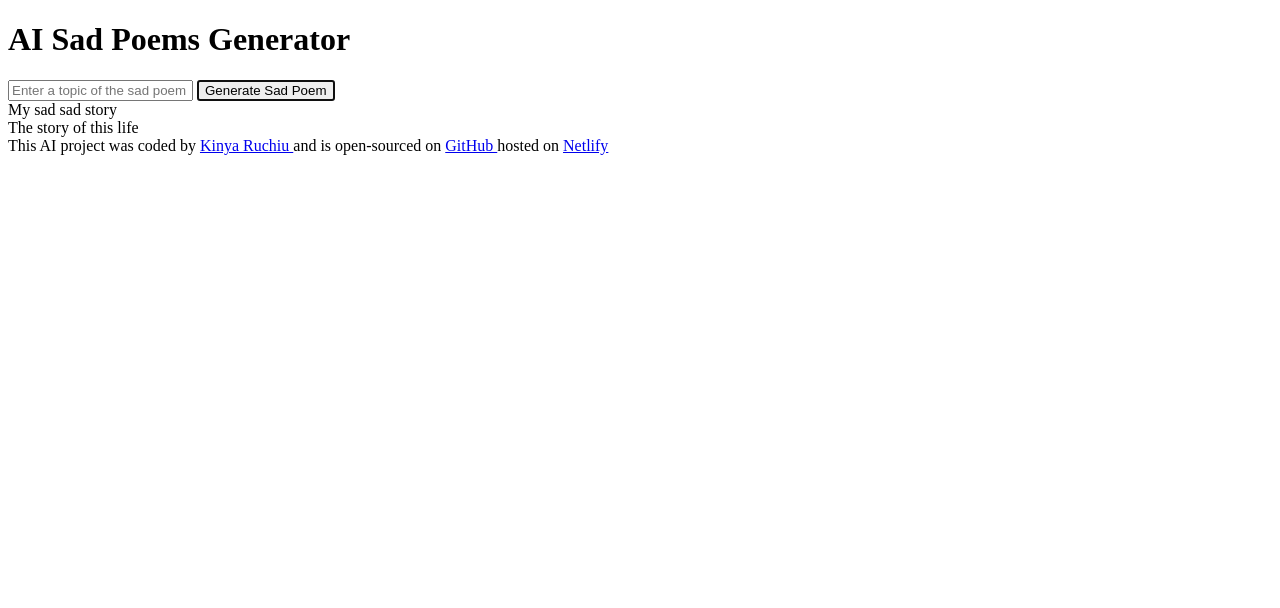
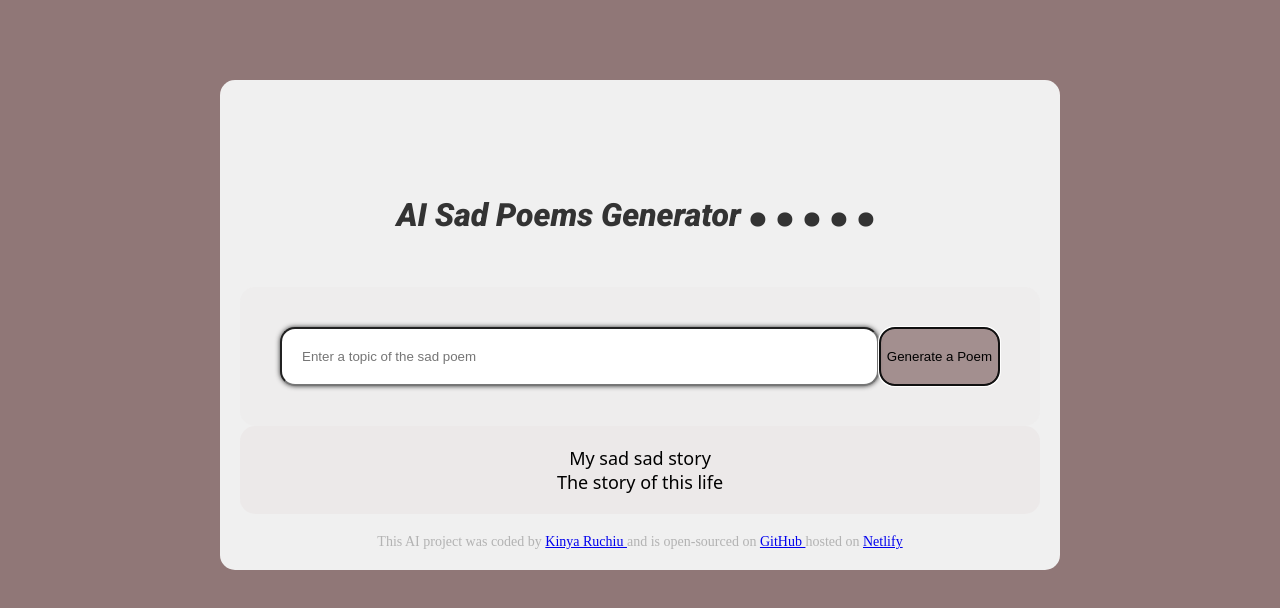
Before and after one commit to Rizikikinya/sadlife-poems-generator, a plain HTML site: page index.html in a window 1280 px wide. Drawn offline with Linux system fonts and the light colour scheme; a script that the page names is missing; a web font is replaced by a local one.

Commit message:
updated css
Styled all the elements in my css

```diff
--- a/index.html
+++ b/index.html
@@ -2,13 +2,22 @@
 <html lang="en">
   <head>
     <meta charset="UTF-8" />
+    <link rel="preconnect" href="https://fonts.googleapis.com" />
+    <link rel="preconnect" href="https://fonts.gstatic.com" crossorigin />
+    <link
+      href="https://fonts.googleapis.com/css2?family=Bungee+Spice&family=Poetsen+One&family=Roboto:ital,wght@0,100..900;1,100..900&family=Special+Gothic+Expanded+One&family=Tagesschrift&display=swap"
+      rel="stylesheet"
+    />
     <meta name="viewport" content="width=device-width, initial-scale=1.0" />
     <title>AI Sad Poems Generator</title>
-    <link rel="stylesheet" href="styles.css" />
+    <link rel="stylesheet" href="style.css" />
   </head>
   <body>
+    <div class="container">
       <head>
-      <h1>AI Sad Poems Generator</h1>
+        <h1>
+         <span style="font-size: 48; font-weight: bolder;"> AI Sad Poems Generator</span> <span style="font-size: 96px;">.<span style="font-size: 46;">.</span><span style="font-size: 66;">.</span><span style="font-size:86;">.</span><span style="font-size: 106;">.</span>
+        </h1>
       </head>
       <main>
         <form action="">
@@ -22,8 +31,9 @@
             id="sad-poem-submit"
             autofocus
             required
-          value="Generate Sad Poem"
+            value="Generate a Poem"
           />
+          </form>
           <div id="sad-poem-result">
             My sad sad story
             <br />
@@ -34,7 +44,8 @@
 
       <footer>
         This AI project was coded by
-      <a href="https://github.com/Rizikikinya" target="_blank"> Kinya Ruchiu </a
+        <a href="https://github.com/Rizikikinya" target="_blank">
+          Kinya Ruchiu </a
         >and is open-sourced on
         <a
           href="https://github.com/Rizikikinya/sadlife-poems-generator "
@@ -42,8 +53,11 @@
         >
           GitHub </a
         >hosted on
-      <a href="https://sad-life-poems.netlify.app" target="_blank"> Netlify</a>
+        <a href="https://sad-life-poems.netlify.app" target="_blank">
+          Netlify</a
+        >
       </footer>
+    </div>
 
     <script src="js.java"></script>
   </body>
--- a/style.css
+++ b/style.css
@@ -0,0 +1,55 @@
+body {
+  background-color: lab(52.45% 10.1 3.8);
+}
+
+.container {
+  max-width: 800px;
+  display: block;
+  margin: 80px auto;
+  background-color: #f0f0f0;
+  padding: 20px;
+  border-radius: 15px;
+}
+h1 {
+  text-align: center;
+  font-style: italic;
+  color: #333;
+  line-height: 1.5;
+  font-weight: bolder;
+  font-family: "Roboto", sans-serif;
+
+  font-variation-settings: "wdth" 100;
+}
+form {
+  padding: 40px;
+  display: flex;
+  background-color: #d4c6c615;
+  border-radius: 15px;
+  justify-content: space-between;
+}
+#sad-poem-search {
+  padding: 20px;
+  border-radius: 15px;
+  width: 80%;
+  box-shadow: 0 0 5px #333;
+}
+#sad-poem-submit {
+  border-radius: 15px;
+  background-color: hsla(358, 10%, 52%, 0.8);
+  border-color: none;
+}
+#sad-poem-result {
+  padding: 20px;
+  font-size: 18px;
+  line-height: 24px;
+  font-family: "Tagesschrift", system-ui;
+  text-align: center;
+  border-radius: 15px;
+  background-color: #d4c6c627;
+}
+footer {
+  font-size: 14px;
+  text-align: center;
+  color: hsla(0, 0%, 40%, 0.445);
+  margin-top: 20px;
+}
```
Also changed, not shown: 1 other file. Lines whose indentation alone changed are shown as unchanged.
